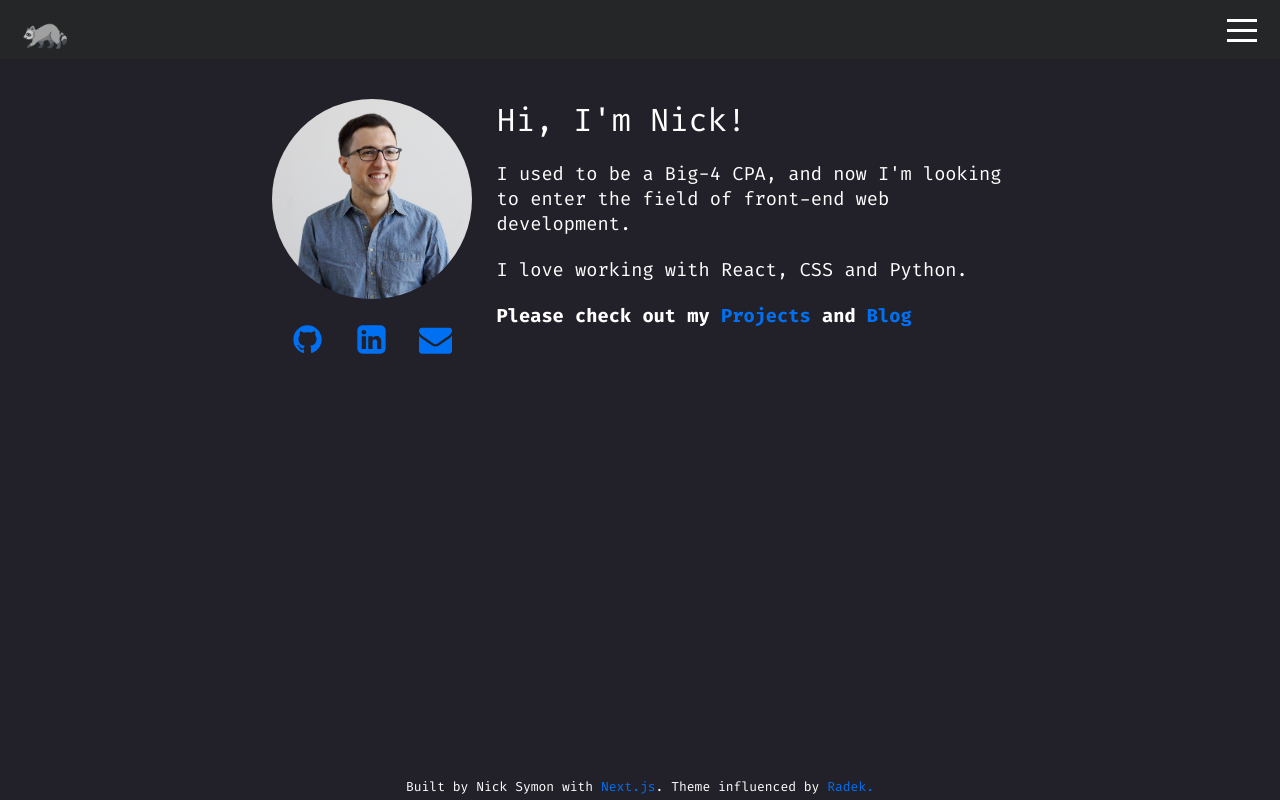
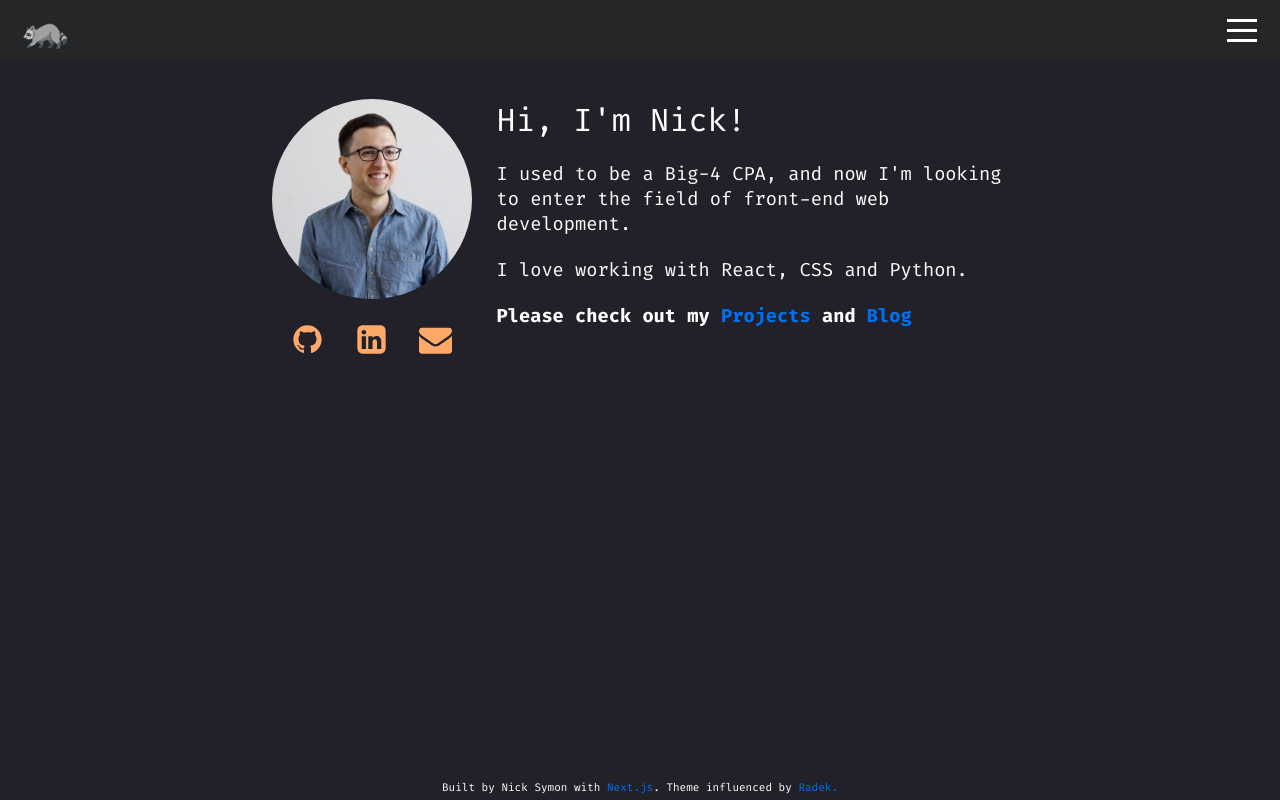
Before and after one commit to nick-symon/personal-blog, a Next.js app: page / in a window 1280 px wide. Built offline with nearby package versions, Linux system fonts and the light colour scheme.

Commit message:
update lower res photo

```diff
--- a/components/layout.module.scss
+++ b/components/layout.module.scss
@@ -24,5 +24,5 @@
     padding: .5rem;
     padding-top: 2rem;
     text-align: center;
-    font-size: 1.3rem;
+    font-size: 1.1rem;
 }
--- a/styles/Blog.module.scss
+++ b/styles/Blog.module.scss
@@ -6,7 +6,12 @@
 }
 
 .listItem {
+    padding-bottom: 2rem;
     list-style: none;
+    margin-bottom: 1.5rem;
+    &:not(:last-child) {
+        border-bottom: 1px solid white;
+    }
 }
 
 .link {
--- a/styles/Home.module.scss
+++ b/styles/Home.module.scss
@@ -28,7 +28,7 @@
 .linkIcon {
   width: 3.3rem;
   height: 3.3rem;
-  fill: $link-color;
+  fill: $heading-color;
 }
 
 .linkContainer{
@@ -42,7 +42,7 @@
   width: 20rem;
   height: 20rem;
   border-radius: 50%;
-  background-image: url(/nick-photo.jpg);
+  background-image: url(/nick-photo-sm.jpg);
   background-size: cover;
   background-position: center;
 }
```
Also changed, not shown: public/nick-photo-sm.jpg (added), public/nick-photo.jpg (deleted).
